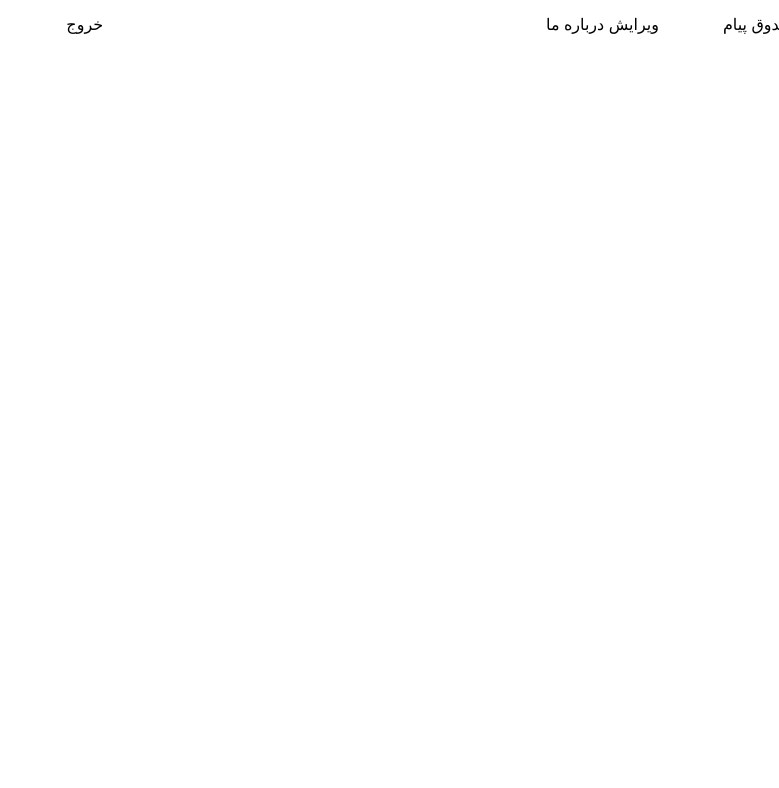
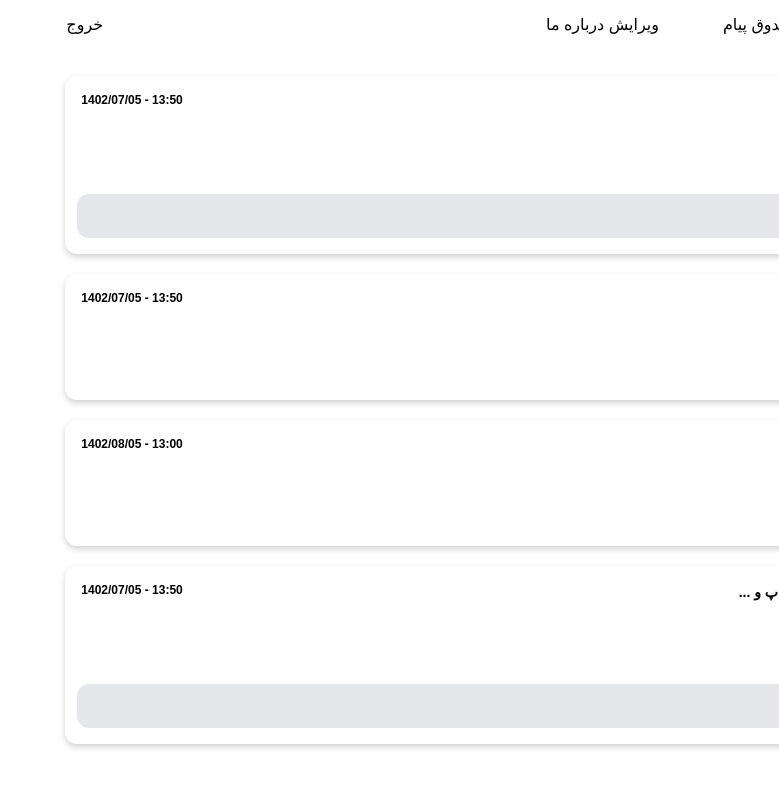
Before and after one commit to Shahdadkh/mini-blog, a Next.js app: page /panel/inbox in a window 1280 px wide. Shown: the top 788 px of the page, without its empty margins (501-1280 px from the left). Built offline with nearby package versions, Linux system fonts and the light colour scheme.

Commit message:
Create Inbox

```diff
--- a/app/panel/edit-aboutus/page.tsx
+++ b/app/panel/edit-aboutus/page.tsx
@@ -1,8 +1,94 @@
+"use client";
+import { Formik, Form, Field } from "formik";
+import Link from "next/link";
+
+interface typeValue {
+  text: string;
+  fb: string;
+  tw: string;
+  tel: string;
+  ig: string;
+}
+
 const EditAboutUs = () => {
+  const initialValues: typeValue = {
+    text: "",
+    fb: "",
+    tw: "",
+    tel: "",
+    ig: "",
+  };
+
+  const handleSubmit = (value: any) => {
+    console.log(value);
+  };
+
   return (
-    <>
-      <h1>EditAboutUs</h1>
-    </>
+    <div className="w-3/6 mx-auto mt-20">
+      <Formik initialValues={initialValues} onSubmit={handleSubmit}>
+        <Form>
+          <div className=" w-11/12 mx-auto my-5">
+            <div className="mb-3">
+              <Field
+                as="textarea"
+                rows="8"
+                name="text"
+                className="border border-transparent block w-full mt-6 py-2 px-3 rounded-xl shadow-custom-shadow outline-none fontcolor1"
+                placeholder="متن خود را وارد کنید"
+              />
+            </div>
+            <div className="grid grid-cols-2  gap-4">
+              <div>
+                <Field
+                  type="text"
+                  name="fb"
+                  className="border border-transparent block w-full  py-2 px-3 rounded-xl shadow-custom-shadow outline-none fontcolor1"
+                  placeholder="لینک فیس بوک"
+                />
+              </div>
+              <div>
+                <Field
+                  type="text"
+                  name="tw"
+                  className="border border-transparent block w-full  py-2 px-3 rounded-xl shadow-custom-shadow outline-none fontcolor1"
+                  placeholder="لینک توییتر"
+                />
+              </div>
+              <div>
+                <Field
+                  type="text"
+                  name="tel"
+                  className="border border-transparent block w-full  py-2 px-3 rounded-xl shadow-custom-shadow outline-none fontcolor1"
+                  placeholder="لینک تلگرام"
+                />
+              </div>
+              <div>
+                <Field
+                  type="text"
+                  name="ig"
+                  className="border border-transparent block w-full  py-2 px-3 rounded-xl shadow-custom-shadow outline-none fontcolor1"
+                  placeholder="لینک اینستاگرام"
+                />
+              </div>
+            </div>
+            <div className="flex justify-end w-full mt-3">
+              <Link
+                href="/about-us"
+                className="bg-white fontcolor1 border border-gray-400 cursor-pointer ml-2 font-medium text-base py-2 px-10 mt-1 rounded-full"
+              >
+                نمایش
+              </Link>
+              <button
+                type="submit"
+                className="bg-gray-500 hover:bg-gray-600 text-white font-medium text-base py-2 px-12 mt-1 rounded-full"
+              >
+                ثبت
+              </button>
+            </div>
+          </div>
+        </Form>
+      </Formik>
+    </div>
   );
 };
 
--- a/app/panel/inbox/page.tsx
+++ b/app/panel/inbox/page.tsx
@@ -1,8 +1,119 @@
+"use client";
+import Pagination from "@/components/common/Pagination";
+import Link from "next/link";
+import { useState } from "react";
+
+export const data = [
+  {
+    id: 1,
+    name: "محمد",
+    title:
+      "لورم ایپسوم متن ساختگی با تولید سادگی نامفهوم از صنعت چاپ و با استفاده از طراحان گرافیک است. ",
+    date: "13:50 - 1402/07/05",
+    text: "متن بسیار زیبایی بود",
+    active: true,
+    answer: "خواهش می‌کنم",
+  },
+  {
+    id: 2,
+    name: "محمد",
+    title: "متن شماره دو",
+    date: "13:00 - 1402/08/05",
+    text: "متن بسیار زیبایی بود",
+    active: false,
+    answer: "",
+  },
+  {
+    id: 3,
+    name: "محمد",
+    title: "متن شماره یک",
+    date: "13:50 - 1402/07/05",
+    text: "متن بسیار زیبایی بود",
+    active: true,
+    answer: "",
+  },
+  {
+    id: 4,
+    name: "محمد",
+    title: "متن شماره یک",
+    date: "13:50 - 1402/07/05",
+    text: "متن بسیار زیبایی بود",
+    active: true,
+    answer: "متشکرم",
+  },
+];
+
 const Inbox = () => {
+  const [files, setFiles] = useState(data);
+  const textLength = 60;
+  //Pagination
+  const [pageSize, setPageSize] = useState(10);
+  const [currentPage, setCurrentPage] = useState(0);
+
+  const StartCourse = Number(currentPage) * Number(pageSize);
+  const EndCourse = Number(currentPage) * Number(pageSize) + Number(pageSize);
+
+  const handleAnswer = () => {
+    console.log("answer");
+  };
+
+  const handleDeactive = () => {
+    console.log("Deactive");
+  };
+
   return (
-    <>
-      <h1>Inbox</h1>
-    </>
+    <div className="mb-4">
+      {files
+        .sort((a, b) => b.id - a.id)
+        .slice(StartCourse, EndCourse)
+        .map((file, i) => (
+          <div
+            key={i}
+            className="w-11/12 h-fit py-4 rounded-xl mx-auto mt-5 shadow-custom-shadow"
+          >
+            <div className="flex justify-between mx-4">
+              <Link href={`/post/${file.id}`} className="text-sm font-semibold">
+                {`${file.name} در پست ${
+                  file.title.length > textLength
+                    ? `${file.title.slice(0, textLength)}...`
+                    : file.title
+                }`}
+              </Link>
+              <div className="text-xs font-semibold">{file.date}</div>
+            </div>
+            <div className="text-sm fontcolor1 mx-4">{file.text}</div>
+            <div className="mt-4">
+              <button
+                onClick={() => handleAnswer()}
+                className="bg-gray-500 hover:bg-gray-600 text-white font-normal text-sm py-1.5 px-8 mr-3 ml-1 mt-1 rounded-full"
+              >
+                پاسخ
+              </button>
+              <button
+                onClick={() => handleDeactive()}
+                className="bg-white fontcolor1 border border-gray-400 font-normal text-sm py-1.5 w-24 mt-1 rounded-full"
+              >
+                {file.active ? "غیرفعال" : "فعال"}
+              </button>
+            </div>
+            {file.answer && (
+              <div className="w-[98%] h-fit text-sm rounded-xl mt-2 mx-auto p-3 bg-gray-200">
+                {file.answer}
+              </div>
+            )}
+          </div>
+        ))}
+      {files.length > pageSize && (
+        <div className="my-4">
+          <Pagination
+            totalPageSize={files.length}
+            pageSize={pageSize}
+            setCurrentPage={setCurrentPage}
+            currentPage={currentPage}
+          />
+        </div>
+      )}
+    </div>
   );
 };
 
```
